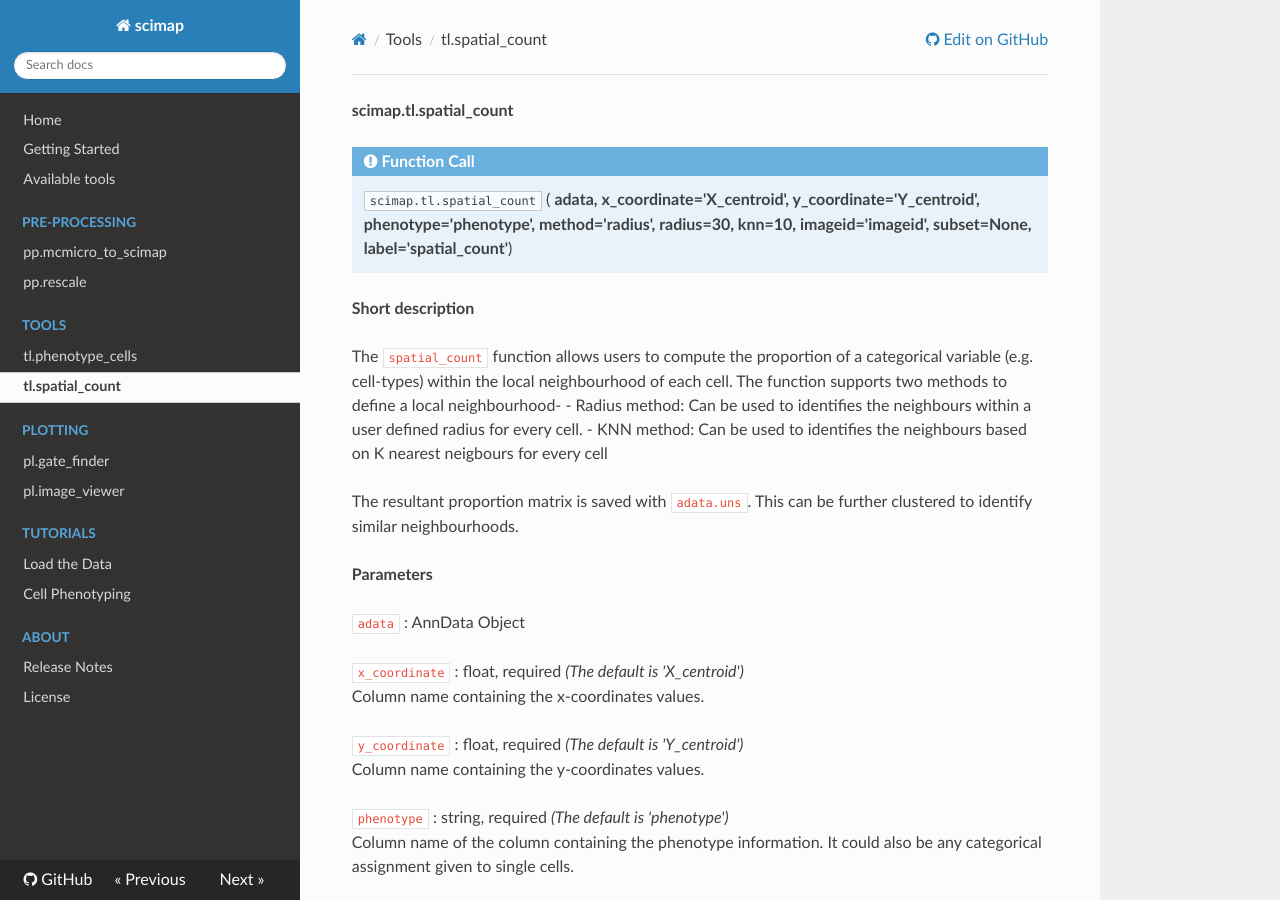
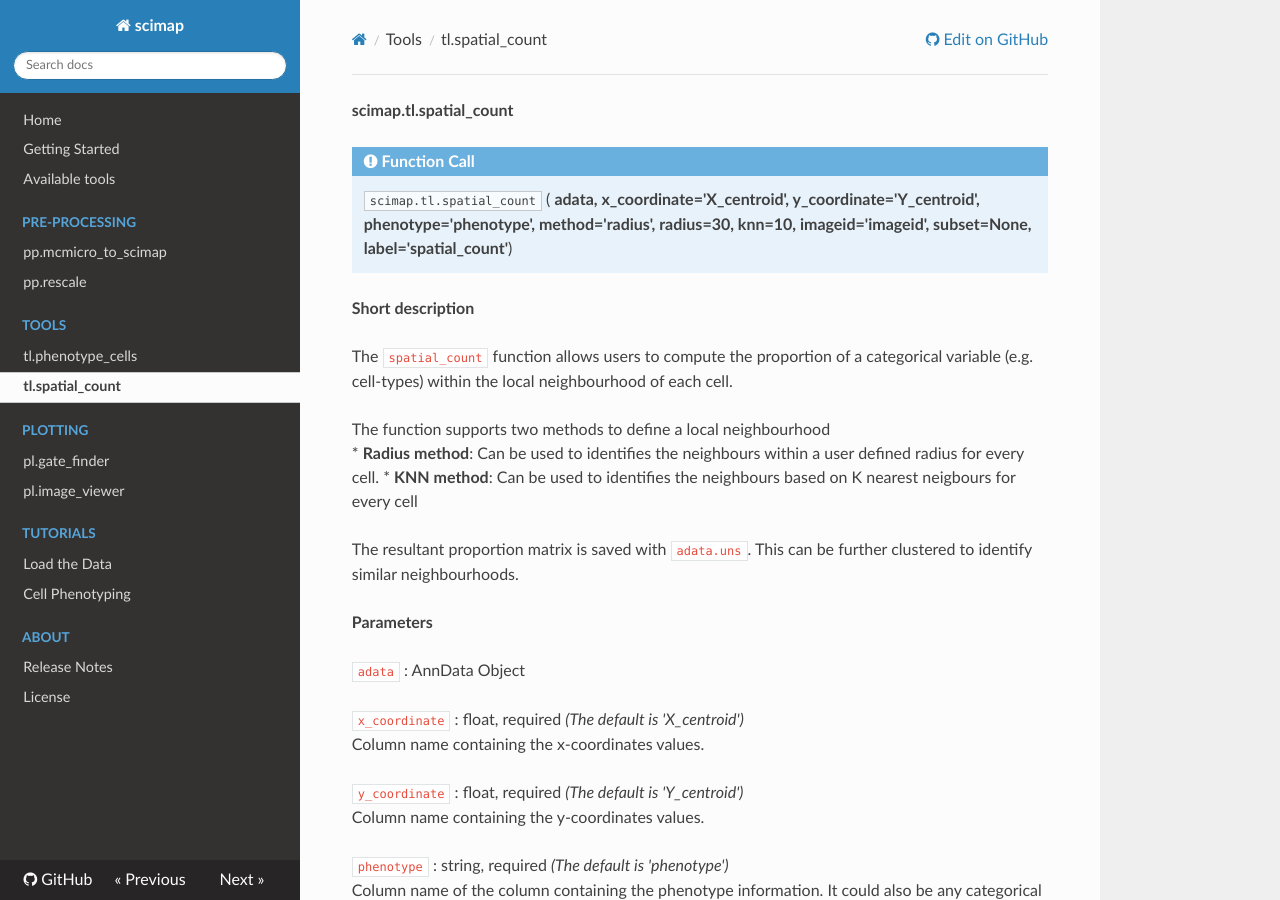
Before and after one commit to labsyspharm/scimap, an MkDocs documentation site: the page built from docs/tl/sm.tl.spatial_count.md, in a window 1280 px wide and 900 px high. Built offline with MkDocs 1.6.1, drawn with Linux system fonts in a browser that asks for light colours; nearby versions of some CDN libraries.

Commit message:
doc update

```diff
--- a/docs/tl/sm.tl.spatial_count.md
+++ b/docs/tl/sm.tl.spatial_count.md
@@ -16,9 +16,10 @@
 **Short description**
 
 The `spatial_count` function allows users to compute the proportion of a categorical variable (e.g. cell-types) within the local neighbourhood of each cell.
-The function supports two methods to define a local neighbourhood-
-- Radius method: Can be used to identifies the neighbours within a user defined radius for every cell.
-- KNN method: Can be used to identifies the neighbours based on K nearest neigbours for every cell
+
+The function supports two methods to define a local neighbourhood <br>
+* **Radius method**: Can be used to identifies the neighbours within a user defined radius for every cell.
+* **KNN method**: Can be used to identifies the neighbours based on K nearest neigbours for every cell
 
 The resultant proportion matrix is saved with `adata.uns`. This can be further clustered to identify similar neighbourhoods.
 
```
